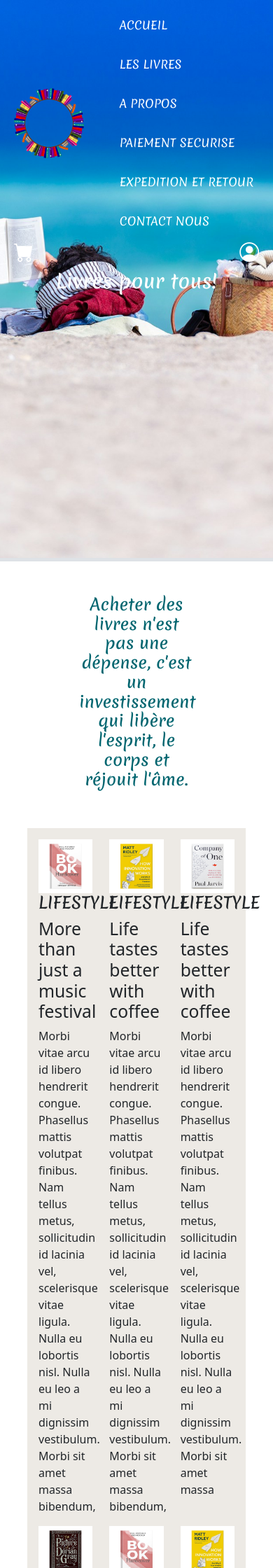
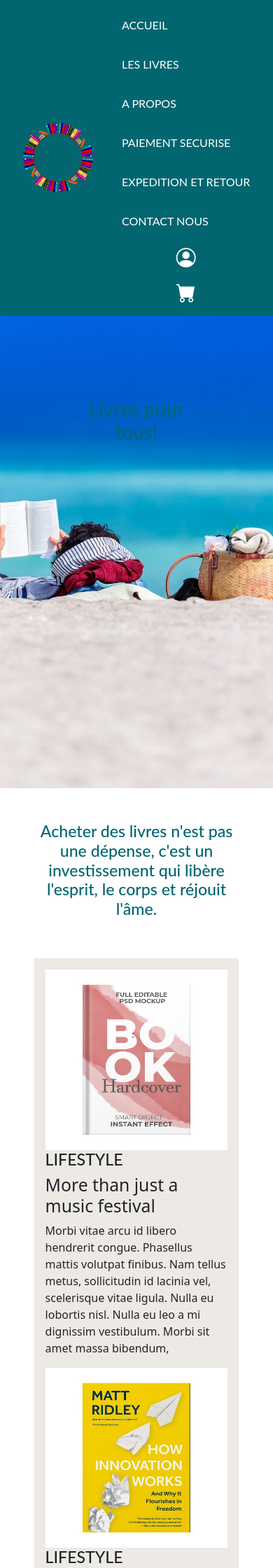
Before and after one commit to francolombiano/e_commerce_books, a PHP site: page / in a window 390 px wide; the page is wider, and only the part inside the window is pictured. Shown: the top 2240 px of that part at 70% size. Run offline with PHP 8.4, Linux system fonts and the light colour scheme.

Commit message:
Se independiza header para trabajar en php, se hace menu de registro y login en HTML, CSS y Javascript; se hace footer sin responsive. El responsive del resto de la pagina esta ok

```diff
--- a/assets/script/script.js
+++ b/assets/script/script.js
@@ -0,0 +1,9 @@
+// menu d'inscription et de connexion
+document.getElementById('dropdownIcon').addEventListener('click', function() {
+    let dropdownMenu = document.getElementById('dropdownMenu');
+    if (dropdownMenu.style.display === 'none') {  //Vérifiez que le menu dropdown n'est pas affiché sur la page
+        dropdownMenu.style.display = 'block';    //Afficher le menu dropdown avec blok
+    } else {
+        dropdownMenu.style.display = 'none';
+    }
+});
--- a/assets/style/style.css
+++ b/assets/style/style.css
@@ -6,7 +6,6 @@
   --gray: #EDEAE5;
   --black: #000;
  --white: #FFFFFF;
-
 }
 
 * {
@@ -19,28 +18,86 @@
 img {
   width: 100%;
 }
-
-header {
-  background-image: url(../img/bg_navigation.jpg);
-  background-size: cover;
-  background-position: center;
-  background-repeat: no-repeat;
-  height: 95vh;
+/* Image de fond */
+.affiche {
+   background-image: url(../img/bg_navigation.jpg);
+   background-size: cover;
+   background-position: center;
+   background-repeat: no-repeat;
+  height: 80vh;
 }
 
+/* Div contenant les livres */
 .livres{
   width: 80%;
   margin: 0 auto;
-}
-
-h1, h3, a {
-  font-family: merienda;
-}
-
-.livres{
   background-color: var(--gray);
 }
 
+/* balises */
+h1, h3, a {
+  font-family: lato;
+}
+
+/* phrase d'introduction */
 .phrase{
   color: var(--verte);
 }
+
+/* fond pour le header */
+.en-tete {
+  background-color: var(--verte);
+}
+
+/* color de le titre */
+.site-name {
+  padding: 30%;
+  color: var(--verte);
+}
+
+/* Menu déroulant pour vous inscrire et vous connecter */
+#dropdownMenu {
+  display: none;  /*L'élément ne s'affiche pas sur la page*/
+  position: absolute;
+  background-color: var(--verte-blue);
+  min-width: 160px;
+  box-shadow: 0px 8px 16px 0px rgba(0,0,0,0.2);
+  z-index: 1;
+}
+
+#dropdownMenu .choice {
+  color: var(--verte);
+ /* padding: 12px 16px;*/
+  text-decoration: none;
+  display: block;
+}
+
+#dropdownMenu .choice:hover {
+  background-color: var(--jaune);
+}
+/*
+.login:hover{
+  background-color: var(--jaune);
+}*/
+
+/* texte final de footer a cote de logo */
+.texte-final {
+  padding-top: 10%;
+  padding-left: 15px;
+}
+/* Logo footer */
+.logo-retrait {
+  padding-left: 5%;
+}
+/* Reseaux sociaux footer */
+.reseaux {
+  padding-left: 5%;
+}
+/* Font footer */
+.final {
+  background-color: var(--verte);
+}
+/* Padding donees footer */
+.donees {
+  padding-left: 15%;
+}
--- a/index.php
+++ b/index.php
@@ -8,7 +8,7 @@
     <!-- Link for google fonts -->
     <link rel="preconnect" href="https://fonts.googleapis.com">
     <link rel="preconnect" href="https://fonts.gstatic.com" crossorigin>
-    <link href="https://fonts.googleapis.com/css2?family=Merienda:wght@300..900&display=swap" rel="stylesheet">
+    <link href="https://fonts.googleapis.com/css2?family=Roboto+Slab:wght@100..900&display=swap" rel="stylesheet">
     <!-- link for Bootstrap -->
     <link href="https://cdn.jsdelivr.net/npm/bootstrap@5.3.3/dist/css/bootstrap.min.css" rel="stylesheet"
         integrity="sha384-QWTKZyjpPEjISv5WaRU9OFeRpok6YctnYmDr5pNlyT2bRjXh0JMhjY6hW+ALEwIH" crossorigin="anonymous">
@@ -20,14 +20,16 @@
 </head>
 
 <body>
-    <header class="border-bottom border-5">
-        <!-- Navbar -->
-        <nav class="navbar navbar-expand-lg p-2">
-            <div class="container-fluid"> <!-- Logo -->
-                <a class="navbar-brand" href="#"> <img src="./assets/img/logo_livres.png" alt="Logo" height="100"> </a>
-
+    <header class="container-fluid">
+        <section class="en-tete row">
+            <!-- Navbar --> <!-- Logo -->
+            <nav class="navbar navbar-expand-lg">
+                <div class="container-fluid">
+                    <a class="navbar-brand col-sm-12 col-md-1 p-2 mx-auto" href="#">
+                        <img src="./assets/img/logo_livres.png" alt="Logo" height="100">
+                    </a>
                     <!-- Menu Navigation -->
-                <ul class="navbar-nav mr-auto">
+                    <ul class="navbar-nav col-sm-12 d-flex col-md-10 mx-auto">
                         <li class="nav-item p-2">
                             <a class="nav-link text-white" href="#">ACCUEIL</a>
                         </li>
@@ -47,37 +49,46 @@
                             <a class="nav-link text-white" href="#">CONTACT NOUS</a>
                         </li>
 
-                </ul>
+                        <!-- Login -->
+                        <div class="mx-auto">
+                            <a class="nav-link" href="#" id="dropdownIcon">
+                                <i class="bi bi-person-circle text-white display-6 col-sm-12 col-md-3"></i>
+                            </a>
+
+                            <div id="dropdownMenu" class="dropdown-menu col-sm-12 col-md-1 text-center">
+                                <a class="enregistrement choice text-center" href="#">Enregistrement</a>
+                                <a class="login choice text-center" href="#">Commencer la session</a>
+                            </div>
+                        </div>
 
                         <!-- Cart -->
-                <a class="nav-link" href="#">
-                    <i class="bi bi-cart-fill text-white display-6"></i>
+                        <a class="nav-link mx-auto" href="#">
+                            <i class="bi bi-cart-fill text-white display-6 col-sm-12 col-md-3"></i>
                         </a>
+                    </ul>
+                </div>
+        </section>
+        <!-- title -->
+    </header>
 
-                <!-- Login -->
-                <a class="nav-link" href="#">
-                    <i class="bi bi-person-circle text-white display-6"></i>
-                </a>
-            </div>
-        </nav>
 
-        <!-- title -->
-        <div class="titre text-white text-center">
+    <main>
+        <!--image de fond  -->
+        <div class="affiche">
+            <div class="site-name text-center col-sm-12 col-md-12">
                 <h1>Livres pour tous!</h1>
             </div>
-
-    </header>
-
-    <main>
-        <div class="phrase col-8 text-center mx-auto p-5">
+        </div>
+        <!-- introductory phrase -->
+        <div class="phrase text-center mx-auto p-5 d-sm-none col-md-8">
             <h3>Acheter des livres n'est pas une dépense, c'est un investissement qui libère l'esprit, le corps et
                 réjouit l'âme.</h3>
         </div>
-
-        <section>
-            <div class="container-fluid livres p-3">
+        <!-- products to market -->
+        <section class="container-fluid produits">
+            <div class="container-fluid livres col-sm-12 p-3">
                 <div class="row justify-content-center">
-                    <article class="col-4">
+                    <article class="col-sm-12 col-md-4">
                         <div>
                             <figure>
                                 <img src="./assets/img/livre1.jpg" alt="">
@@ -96,7 +107,7 @@
                         </div>
                     </article>
 
-                    <article class="col-4">
+                    <article class="col-sm-12 col-md-4">
                         <div>
                             <figure>
                                 <img src="./assets/img/livre2.jpg" alt="">
@@ -115,7 +126,7 @@
                         </div>
                     </article>
 
-                    <article class="col-4">
+                    <article class="col-sm-12 col-md-4">
                         <div>
                             <figure>
                                 <img src="./assets/img/livre3.jpg" alt="">
@@ -134,7 +145,7 @@
                         </div>
                     </article>
 
-                    <article class="col-4">
+                    <article class="col-sm-12 col-md-4">
                         <div>
                             <figure>
                                 <img src="./assets/img/livre4.jpg" width="150" alt="">
@@ -153,7 +164,7 @@
                         </div>
                     </article>
 
-                    <article class="col-4">
+                    <article class="col-sm-12 col-md-4">
                         <div>
                             <figure>
                                 <img src="./assets/img/livre1.jpg" alt="">
@@ -172,7 +183,7 @@
                         </div>
                     </article>
 
-                    <article class="col-4">
+                    <article class="col-sm-12 col-md-4">
                         <div>
                             <figure>
                                 <img src="./assets/img/livre2.jpg" alt="">
@@ -191,7 +202,7 @@
                         </div>
                     </article>
 
-                    <article class="col-4">
+                    <article class="col-sm-12 col-md-4">
                         <div>
                             <figure>
                                 <img src="./assets/img/livre3.jpg" alt="">
@@ -210,7 +221,7 @@
                         </div>
                     </article>
 
-                    <article class="col-4">
+                    <article class="col-sm-12 col-md-4">
                         <div>
                             <figure>
                                 <img src="./assets/img/livre4.jpg" alt="">
@@ -229,7 +240,7 @@
                         </div>
                     </article>
 
-                    <article class="col-4">
+                    <article class="col-sm-12 col-md-4">
                         <div>
                             <figure>
                                 <img src="./assets/img/livre1.jpg" alt="">
@@ -248,24 +259,44 @@
                         </div>
                     </article>
 
+                </div>
+            </div>
+        </section>
+    </main>
+
+    <footer>
+        <section class="final d-flex">
+            <div class="marque col-6">
+                <div class="retrait col-12 d-flex p-4">
+                    <a class="col-4 logo-retrait" href="#">
+                        <img src="./assets/img/logo_livres.png" alt="Logo" height="150">
+                    </a>
+                    <div class="texte-final col-6 text-white">
+                        <h3>Livres pour tous!</h3>
+                    </div>
+                </div>
+
+                <div class="reseaux col-12 pb-3">
+                    <i class="bi bi-instagram display-6 p-3 text-white"></i>
+                    <i class="bi bi-facebook display-6 p-3 text-white"></i>
+                    <i class="bi bi-twitter-x display-6 p-3 text-white"></i>
+                </div>
+            </div>
+
+            <div class="donees pt-4 text-white">
+                <h4>Informations sur le magasin</h4>
+                <i class="bi bi-geo-alt-fill"></i>
+                <p>LIVRES POUR TOUS, 10 rue de terrage, 75010. Paris-France</p>
+                <i class="bi bi-telephone-fill"></i>
+                <p>Attention au client: 605 235 698</p>
+                <i class="bi bi-envelope-at-fill"></i>
+                <p>e-mail: Livrespourtous@gmail.com</p>
+            </div>
+        </section>
 
 
 
-
-
-                </div>
-            </div>
-
-
-        </section>
-
-    </main>
-
-    <footer>
-
     </footer>
-
-
 
 
     <!--Lien pour script de Bootstrap -->
```
Lines whose indentation alone changed are shown as unchanged.
